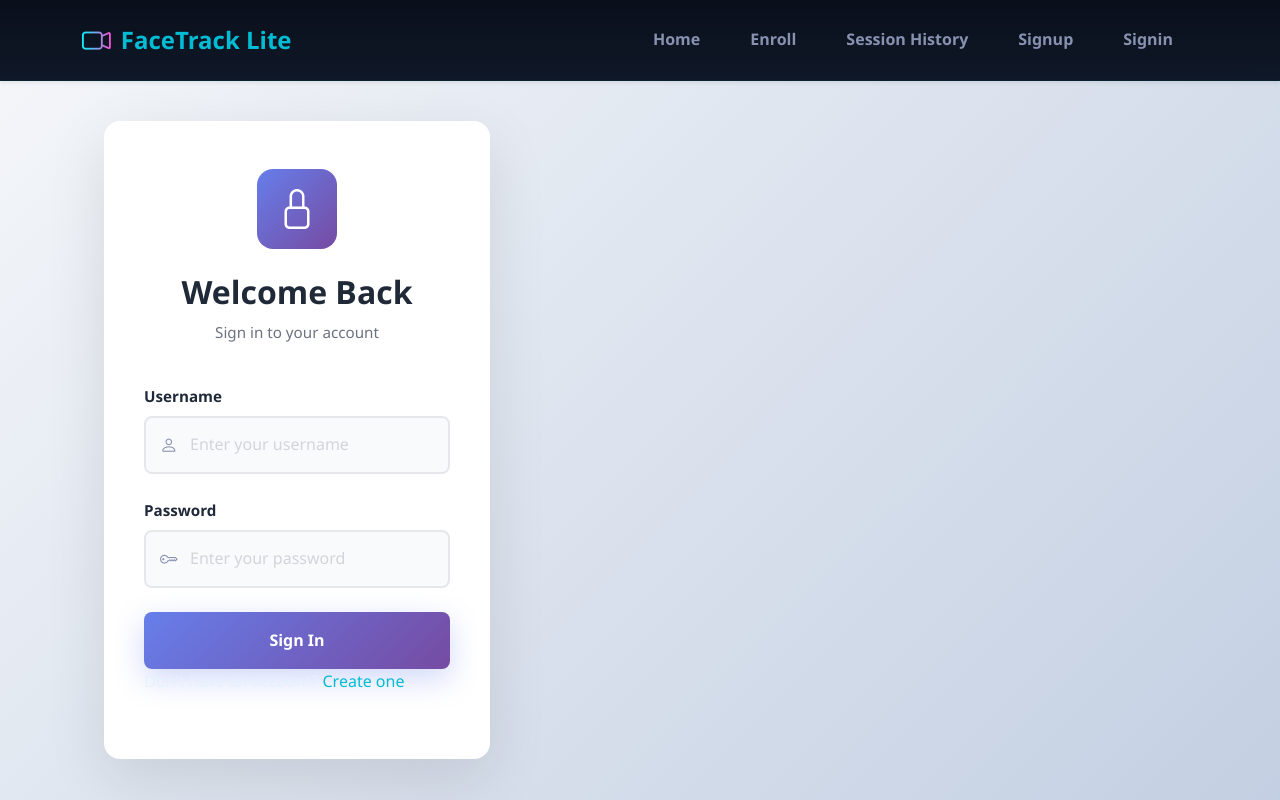
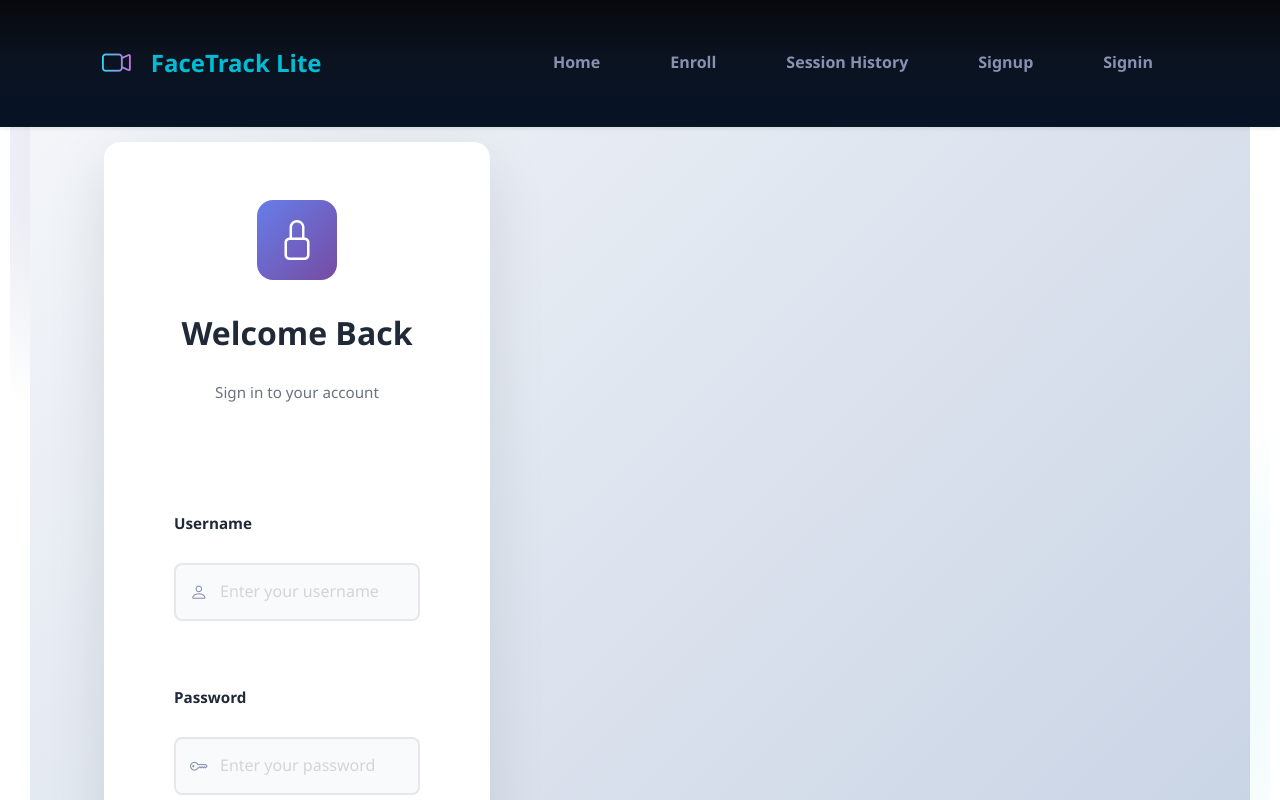
Before and after one commit to peter-njoro/ReconRoll, a React (Vite) app in the folder facetrack-frontend/: page /login in a window 1280 px wide. Shown: the top 800 px of the page. Built offline with nearby package versions, Linux system fonts and the light colour scheme; no server answers.

Commit message:
fixed up some styles.

```diff
--- a/facetrack-frontend/src/App.css
+++ b/facetrack-frontend/src/App.css
@@ -23,7 +23,7 @@ body {
 /* ==================== NAVBAR STYLING ==================== */
 
 .navbar {
-  background: linear-gradient(180deg, rgba(6,10,18,0.85), rgba(6,10,18,0.6)) !important;
+  /* background: linear-gradient(180deg, rgba(6,10,18,0.85), rgba(6,10,18,0.6)) !important; */
   padding: 0.75rem 0 !important;
   top: 0;
   z-index: 1100;
@@ -176,7 +176,7 @@ body {
 }
 
 .btn-primary-gradient {
-  background: linear-gradient(90deg, rgba(0,245,255,0.12), rgba(255,79,216,0.08));
+  background: linear-gradient(135deg, #667eea 0%, #764ba2 100%);
   color: #e6fbff;
   border: 1px solid rgba(0,245,255,0.12);
   box-shadow: 0 10px 40px rgba(0,0,0,0.6), 0 0 30px rgba(0,245,255,0.04) inset;
@@ -355,7 +355,7 @@ body {
 /* CTA Section */
 .cta-section {
   padding: 6rem 0;
-  background: linear-gradient(90deg, rgba(0,245,255,0.06), rgba(255,79,216,0.04));
+  background: linear-gradient(180deg, #07080a 0%, #0b1320 45%, #071226 100%);
   color: #e6fbff;
   text-align: center;
   border-top: 1px solid rgba(255,255,255,0.02);
@@ -562,7 +562,9 @@ body {
   color: #6b7280;
   font-size: 0.95rem;
 }
-
+.auth-footer {
+  color: var(--text-secondary);
+}
 .form-group {
   margin-bottom: 1.5rem;
 }
@@ -692,7 +694,11 @@ body {
   margin-bottom: 1.5rem;
   font-size: 0.9rem;
 }
-
+.error-text {
+  color: var(--error-color);
+  font-size: 0. ninerem;
+  margin-top: 0.5rem;
+}
 .form-footer {
   text-align: center;
   margin-top: 1.5rem;
@@ -886,6 +892,7 @@ body {
   padding: 1.5rem;
   background: linear-gradient(135deg, #667eea 0%, #764ba2 100%);
   color: white;
+  border-radius:12px;
 }
 
 .session-subject {
--- a/facetrack-frontend/src/App.jsx
+++ b/facetrack-frontend/src/App.jsx
@@ -33,9 +33,8 @@ const Navbar = () => {
           {user ? (
             <>
               <li className="nav-item">
-                <span className="navbar-text">Hello, {user.username}.</span>
+                <span className="navbar-text"><a className="nav-link" href="/profile">Hello, {user.username}.</a></span>
               </li>
-              <li className="nav-item"><a className="nav-link" href="/profile">Profile</a></li>
               <li className="nav-item">
                 <button className="nav-link btn btn-link" onClick={handleLogout}>
                   Logout
--- a/facetrack-frontend/src/styles.css
+++ b/facetrack-frontend/src/styles.css
@@ -21,7 +21,7 @@
 
 * {
   margin: 0;
-  padding: 0;
+  padding: 10px;
   box-sizing: border-box;
 }
 
@@ -38,7 +38,8 @@ body {
 
 /* Navbar Styles */
 .navbar {
-  background-color: rgba(17, 34, 64, 0.95) !important;
+  /* background-color: rgba(17, 34, 64, 0.95) !important; */
+  background: linear-gradient(180deg, #07080a 0%, #0b1320 45%, #071226 100%);
   backdrop-filter: blur(10px);
   border-bottom: 1px solid rgba(0, 188, 212, 0.1);
   padding: 1rem 0;
```
